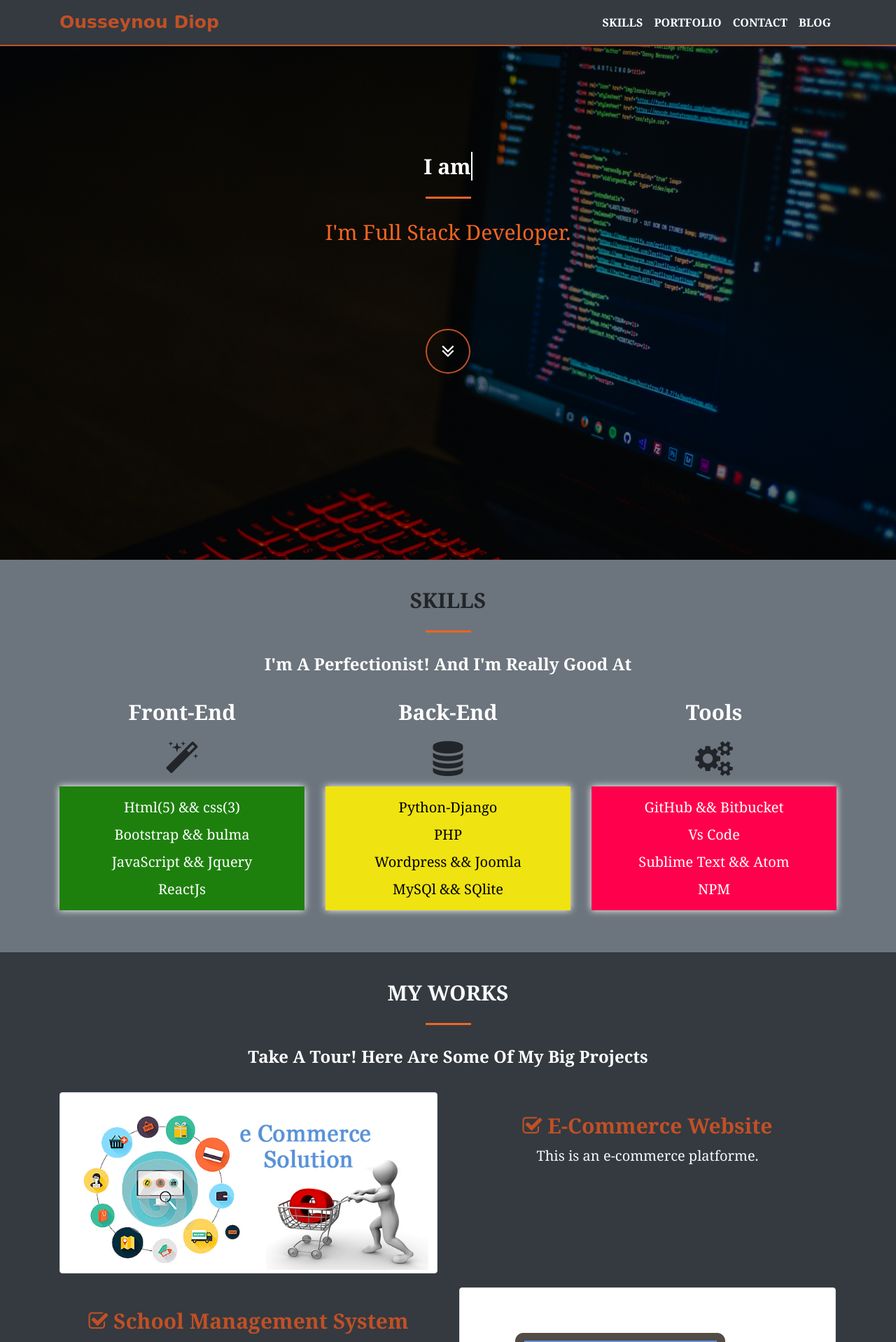
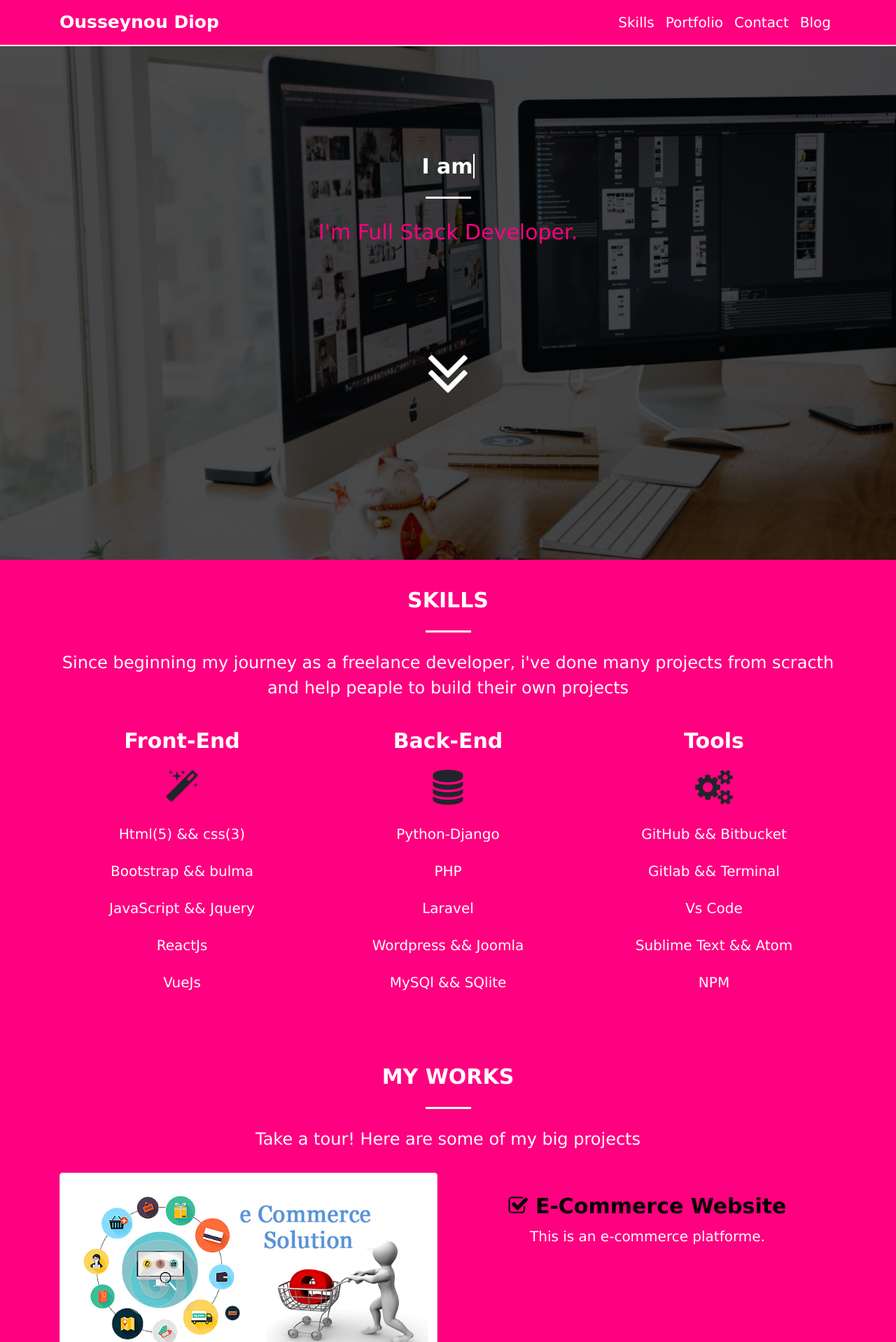
Before and after one commit to xarala221/myportfolio, a Django app: page / in a window 1280 px wide. Shown: the top 1918 px of the page at 70% size. Run offline with Django 3.2, Linux system fonts and the light colour scheme; data that the repository does not hold is empty; some libraries are stand-ins or nearby versions.

Commit message:
Changes from 6

```diff
--- a/portfolio/static/css/style.css
+++ b/portfolio/static/css/style.css
@@ -3,37 +3,40 @@ html{
 }
 body {
   background: #fff;
-  font-family: Cambria, Cochin, Georgia, Times, 'Times New Roman', serif
+  font-family: Verdana, Geneva, Tahoma, sans-serif;
 }
 #navbar .navbar-brand{
   font-weight: bold;
-  color: #c05026;
+  color: #ffffff;
   font-size: 25px;
   font-family: cursive;
 }
 .navbar{
-  border-bottom: 2px solid #c05026;
+  border-bottom: 2px solid white;
   padding: .5rem 1rem;
+  background: #ff0080;
 }
 .scrolled{
   background: rgba(0,0,0,0.7) !important;
 }
 #side-menu{
   margin-top: 65px;
-  background: #c05026;
+  background: #ff0080;
 }
 #side-menu .nav-link{
-  color: #fff;
-  font-weight: bold;
-  text-transform: uppercase;
+  color: #ffffff;
+  /* font-weight: bold; */
+  /* text-transform: uppercase; */
+  font-size: 20px;
 }
 .navbar-dark .navbar-nav .nav-link{
   color: #ffffff;
-  font-weight: bold;
-  text-transform: uppercase
+  /* font-weight: bold; */
+  /* text-transform: uppercase; */
+  font-size: 20px;
 }
 #header {
-  background-image: url('../images/code.jpg');
+  background-image: url('../images/bg.jpg');
   -webkit-background-size:cover;
   -moz-background-size:cover;
   -o-background-size:cover;
@@ -46,14 +49,14 @@ body {
   #header{
     height: 150vh;
     text-align:center;
-    padding: 50px 0;
+    padding: 20px 0;
   }
 }
 #header .overlay{
   position: absolute;
   top: 0;
   left: 0;
-  background: rgba(0,0,0,0.5);
+  background: rgba(0,0,0,0.7);
   width: 100%;
   height: 100%;
 }
@@ -83,42 +86,38 @@ body {
 }
 #header p{
   font-size: 30px;
-  color: #f26522;
+  color: #ff0080;
 }
 #header .fa{
   margin-top: 100px;
   color: #fff;
   text-decoration: none;
   padding: 15px 20px;
-  border: 2px solid #c05026;
-  border-radius: 50%;
-  font-size: 30px;
+  /* border: 2px solid #c05026; */
+  /* border-radius: 50%; */
+  font-size: 100px;
 }
 #header .fa:hover{
-  background: #fff;
-  color: #c05026;
+  color: #ff0080;
 }
 #skills{
-padding: 40px 0;
+  padding: 40px 0;
+  background: #ff0080;
 }
-
-/*
-#skills .fa{
-  border: 2px solid #f50202;
-  border-radius: 50%;
-  padding: 20px 20px;
-}
-*/
 #skills .skill-item{
     color: #ffffff;
     font-size: 30px;
     font-weight: bold;
 }
+#skills .skill-section{
+  padding: 10px;
+}
 #skills .list-group{
-  background: #ecfbff;
+  /*background: #ecfbff;
   box-shadow: 0 0 10px #171717;
-  padding: 10px;
+  padding: 10px;*/
   margin-bottom: 20px;
+  font-size: 20px;
 }
 #skills .list-group:hover{
   -webkit-transform: rotate(360deg);
@@ -128,6 +127,12 @@ padding: 40px 0;
   -o-transition: .5s all ease;
   transition: .5s all ease;
 }
+#skills .list-group .list-group-item{
+  background: transparent;
+  color: #ffffff;
+  border: 0;
+}
+/*
 #skills .list-one{
   background: #1d800d;
   box-shadow: 0 0 10px #ffffff;
@@ -149,13 +154,15 @@ padding: 40px 0;
   font-size: 20px;
   padding: 5px 0;
 }
-
+*/
 #skills .fa{
   margin: 15px 10px;
   font-size: 50px;
 }
 #portfolio{
-  padding: 40px 0;
+  padding: 20px 0;
+  background: #ff0080;
+  color: #ffff;
 }
 #portfolio .work-image{
   margin-bottom: 20px;
@@ -167,7 +174,7 @@ padding: 40px 0;
   margin-bottom: 20px;
 }
 #portfolio .works .work-intro{
-  color: #c05026;
+  color: #000000;
   font-size: 30px;
   font-weight: bold;
 }
@@ -176,7 +183,9 @@ padding: 40px 0;
   line-height: 1.7;
 }
 #contact{
-  padding: 40px 0;
+  padding: 20px 0;
+  background: #FF009A;
+  color: #fff
 }
 #contact .contact-info{
   padding: 10px 0;
@@ -224,6 +233,10 @@ padding: 40px 0;
 }
 .footer{
   padding: 20px 0;
+  background: #000014;
+  color: #fff;
+  /* font-weight: bold; */
+  font-size: 20px;
 }
 .post-detail{
   padding-top: 50px;
@@ -242,19 +255,19 @@ padding: 40px 0;
   display: block;
   width: 65px;
   height: 3px;
-  background: #f26522;
+  background: #ffffff;;
   margin: 25px auto !important;
 }
 .intro-h1{
 font-weight: bold;
 font-size: 30px;
 text-transform: uppercase;
+color: #ffffff;
 }
 .intro-desc-p{
   color: #ffffff;
-  font-weight: bold;
+  font-weight: 300;
   font-size: 24px;
   margin-bottom: 30px;
-  line-height: 1.7;
-  text-transform: capitalize
+  line-height: 1.5;
 }
--- a/portfolio/templates/blog/all_post.html
+++ b/portfolio/templates/blog/all_post.html
@@ -2,7 +2,7 @@
 {% load embed_video_tags %}
 {% load static %}
 {% block title %}
-le blog de reference
+Ousseynou diop full stack developer blog
 {% endblock title %}
 {% block content %}
 {% include 'blog/blog_nav.html' %}
--- a/portfolio/templates/blog/post_detail.html
+++ b/portfolio/templates/blog/post_detail.html
@@ -2,7 +2,7 @@
 {% load embed_video_tags %}
 {% load static %}
 {% block title %}
-Articel detail page
+Ousseynou diop's blog {{post.title}}
 {% endblock title %}
 {% block content %}
 {% include 'blog/blog_nav.html' %}
--- a/portfolio/templates/pages/partials/content.html
+++ b/portfolio/templates/pages/partials/content.html
@@ -1,13 +1,13 @@
 {% load static %}
 
 <!-- competences -->
-<div id="skills" class="bg-secondary">
+<div id="skills" class="">
     <div class="overlay">
   <div class="container text-center">
     <h2 class="h1 skills-intro center-border intro-h1">Skills</h2>
-    <p class="skills-desc intro-desc-p">I'm a perfectionist! and i'm really good at</p>
+    <p class="skills-desc intro-desc-p">Since beginning my journey as a freelance developer, i've done many projects from scracth and help peaple to build their own projects </p>
     <div class="row">
-      <div class="col-md-4">
+      <div class="col-md-4 skill-section">
           <h2 class="skill-item">Front-End</h2>
           <i class="fa fa-magic"></i>
           <ul class="list-group list-one list-unstyled">
@@ -15,23 +15,26 @@
             <li class="list-group-item">Bootstrap && bulma</li>
             <li class="list-group-item">JavaScript && Jquery</li>
             <li class="list-group-item">ReactJs</li>
+            <li class="list-group-item">VueJs</li>
           </ul>
       </div>
-      <div class="col-md-4">
+      <div class="col-md-4 skill-section">
           <h2 class="skill-item">Back-End</h2>
           <i class="fa fa-database"></i>
           <ul class="list-group list-two unstyled-list">
             <li class="list-group-item">Python-Django</li>
             <li class="list-group-item">PHP</li>
+            <li class="list-group-item">Laravel</li>
             <li class="list-group-item">Wordpress && Joomla</li>
             <li class="list-group-item">MySQl && SQlite</li>
           </ul>
       </div>
-      <div class="col-md-4">
+      <div class="col-md-4 skill-section">
           <h2 class="skill-item">Tools</h2>
           <i class="fa fa-gears"></i>
           <ul class="list-group list-three unstyled-list">
             <li class="list-group-item">GitHub && Bitbucket</li>
+            <li class="list-group-item">Gitlab && Terminal</li>
             <li class="list-group-item">Vs Code</li>
             <li class="list-group-item">Sublime Text && Atom</li>
             <li class="list-group-item">NPM</li>
@@ -42,7 +45,7 @@
 </div>
 </div>
 <!-- projects -->
-<div id="portfolio" class="bg-dark text-light">
+<div id="portfolio" class="">
   <div class="container text-center">
       <h2 class="h1 portfolio-intro center-border intro-h1">My Works</h2>
       <p class="portfolio-desc intro-desc-p">Take a tour! Here are some of my big projects</p>
@@ -95,7 +98,7 @@
 </div>
 </div>
 <!-- contact -->
-<div id="contact" class="bg-secondary text-light">
+<div id="contact" class="">
 
         <div class="container text-center">
             <h2 class="h1 contact-intro center-border intro-h1">Feel Free to contact Me!</h2>
--- a/portfolio/templates/pages/partials/footer.html
+++ b/portfolio/templates/pages/partials/footer.html
@@ -1,7 +1,7 @@
 
-<div class="footer bg-dark text-light text-center">
+<div class="footer text-center">
   <div class="container">
-    <p>&copy; 2018 all right reserved <br><span>Built with <i style="color:red;" class="fa fa-heart-o"></i> by <a style="color:#c05026; text-decoration:none;" href="https://fb.com/mst.1155" >Me</a></span>
+    <p>&copy; 2018 all right reserved <br><span>Built with <i style="color:red;" class="fa fa-heart-o"></i> by <a style="color:#ff0000; text-decoration:none;" href="https://fb.com/mst.1155" >Me</a></span>
     </p>
   </div>
 </div>
--- a/portfolio/templates/pages/partials/navbar.html
+++ b/portfolio/templates/pages/partials/navbar.html
@@ -1,6 +1,6 @@
 <!-- header and navbar -->
 {% load static %}
-    <nav id="navbar" class="navbar navbar-expand-sm navbar-dark fixed-top bg-dark">
+    <nav id="navbar" class="navbar navbar-expand-sm navbar-dark fixed-top">
       <div class="container">
         <a class="navbar-brand" href="{% url 'home' %}">Ousseynou Diop</a>
           <button class="navbar-toggler" type="button" data-toggle="collapse" data-target="#navbarCollapse" aria-controls="navbarCollapse" aria-expanded="false" aria-label="Toggle navigation">
```
Also changed, not shown: portfolio/static/images/bg.jpg (added), portfolio/static/images/pexels-photo-326502 (1).jpeg (added), portfolio/static/images/pexels-photo-326502.jpeg (added), 4 other files.
